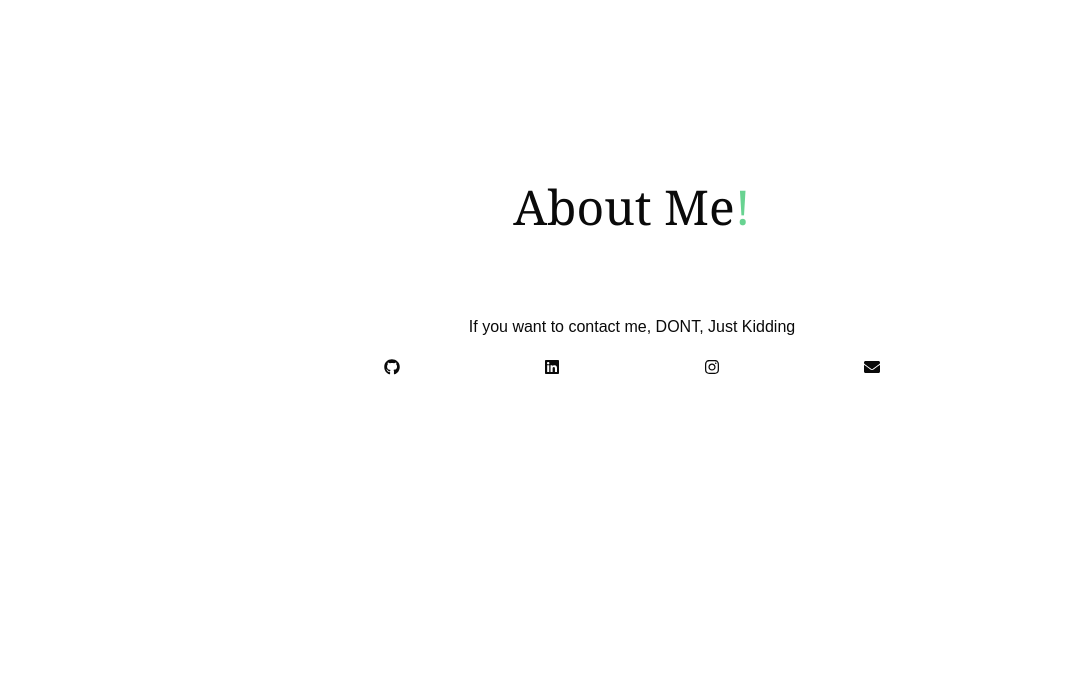
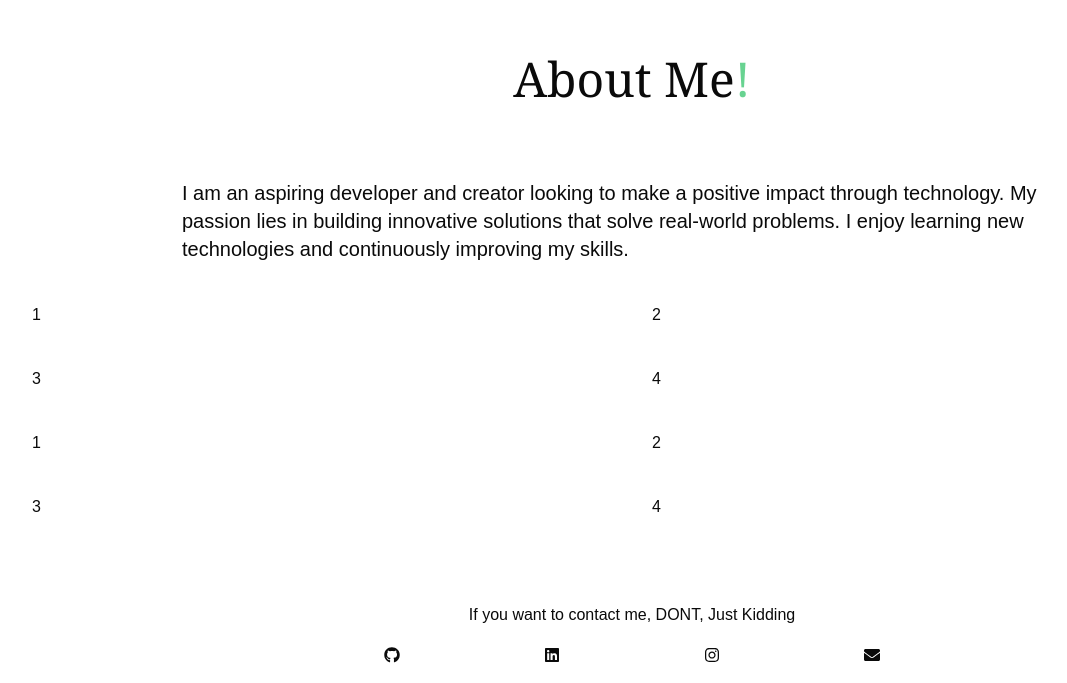
Before and after one commit to adamsulemanji/PersonalWebsite, a Next.js app in the folder frontend/: page / in a window 1280 px wide. Shown: the part 1883-2566 px from the top of the page, without its empty margins (8-1075 px from the left). Before the commit the page ends 2278 px from the top, so only its background shows below. Built offline with nearby package versions, Linux system fonts and the light colour scheme.

Commit message:
Update Home component layout and content; enhance section styling and add about me description

```diff
--- a/frontend/src/app/page.tsx
+++ b/frontend/src/app/page.tsx
@@ -16,7 +16,7 @@ export default function Home() {
   return (
     <div className="grid grid-rows-[20px_1fr_20px] items-center justify-items-center min-h-screen p-8 pb-20 gap-16 sm:p-20]">
       <NavBar />
-      <main className="flex flex-col gap-8 row-start-2 items-center sm:items-center">
+      <main className="flex flex-col gap-8 row-start-2 items-center sm:items-center w-full max-w-[1200px]">
         <section
           id="section-about"
           className={`text-6xl text-center relative one group transform transition-all duration-3000 ease-out ${
@@ -89,13 +89,29 @@ export default function Home() {
           </div>
         </section>
 
-        <section className="mt-64 items-center" id="section-about">
-          <div className="text-2xl flex flex-col gap-4 w-full max-w-[1200px] items-center">
+        <section className="mt-32" id="section-about">
+          <div className="w-full max-w-[1200px]">
             <div className="flex flex-col gap-4 items-center">
-              <span className="text-5xl font-serif font-light">
+              <div className="text-5xl font-serif font-light pb-10">
                 <b>About Me</b>
                 <span className="accent">!</span>
-              </span>
+              </div>
+              <div className="text-xl mt-5 mb-10 w-3/4">
+                I am an aspiring developer and creator looking to make a
+                positive impact through technology. My passion lies in building
+                innovative solutions that solve real-world problems. I enjoy
+                learning new technologies and continuously improving my skills.
+              </div>
+            </div>
+            <div className="grid grid-cols-2 gap-10 w-full">
+              <div>1</div>
+              <div>2</div>
+              <div>3</div>
+              <div>4</div>
+              <div>1</div>
+              <div>2</div>
+              <div>3</div>
+              <div>4</div>
             </div>
           </div>
         </section>
```
